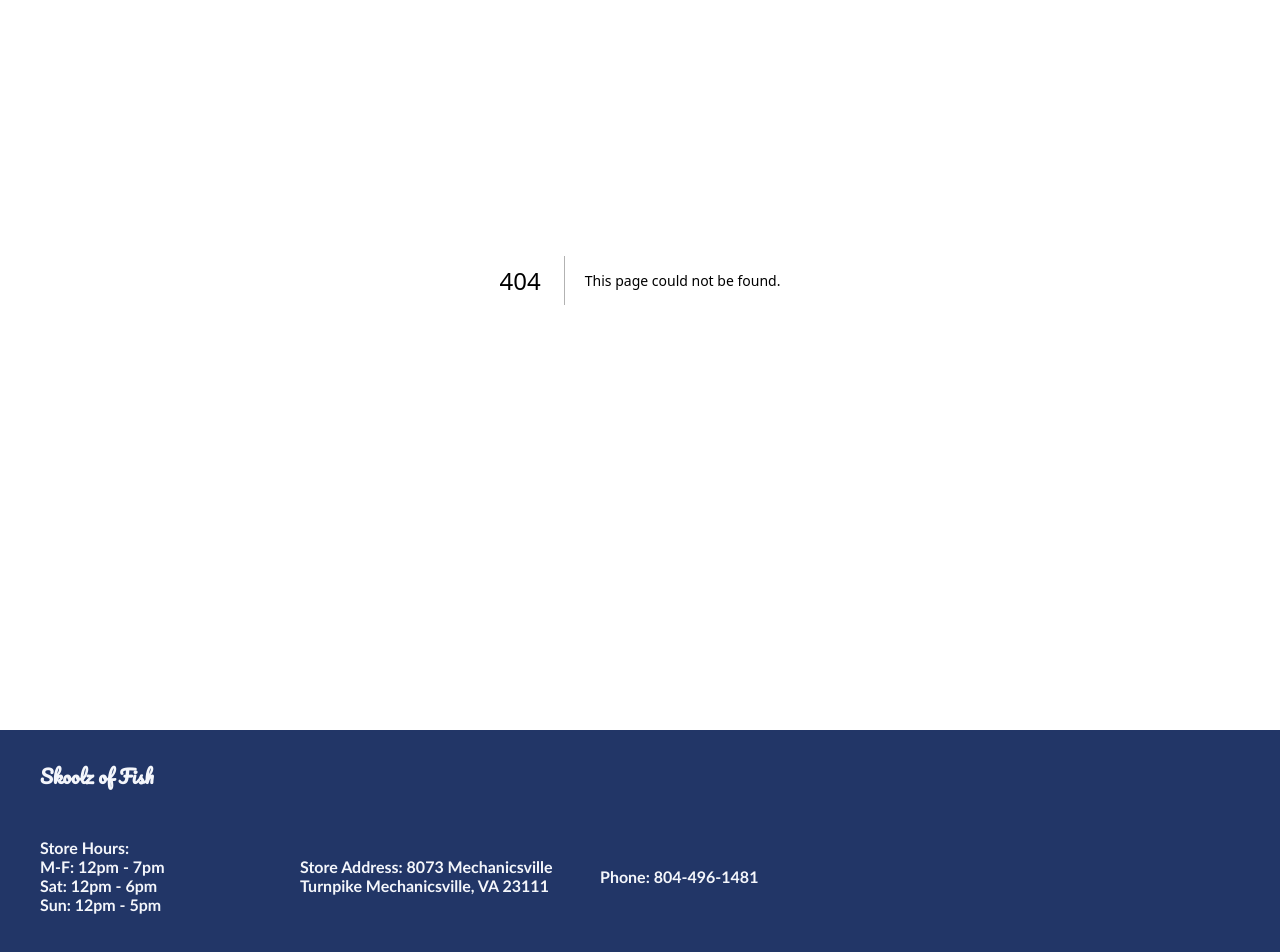
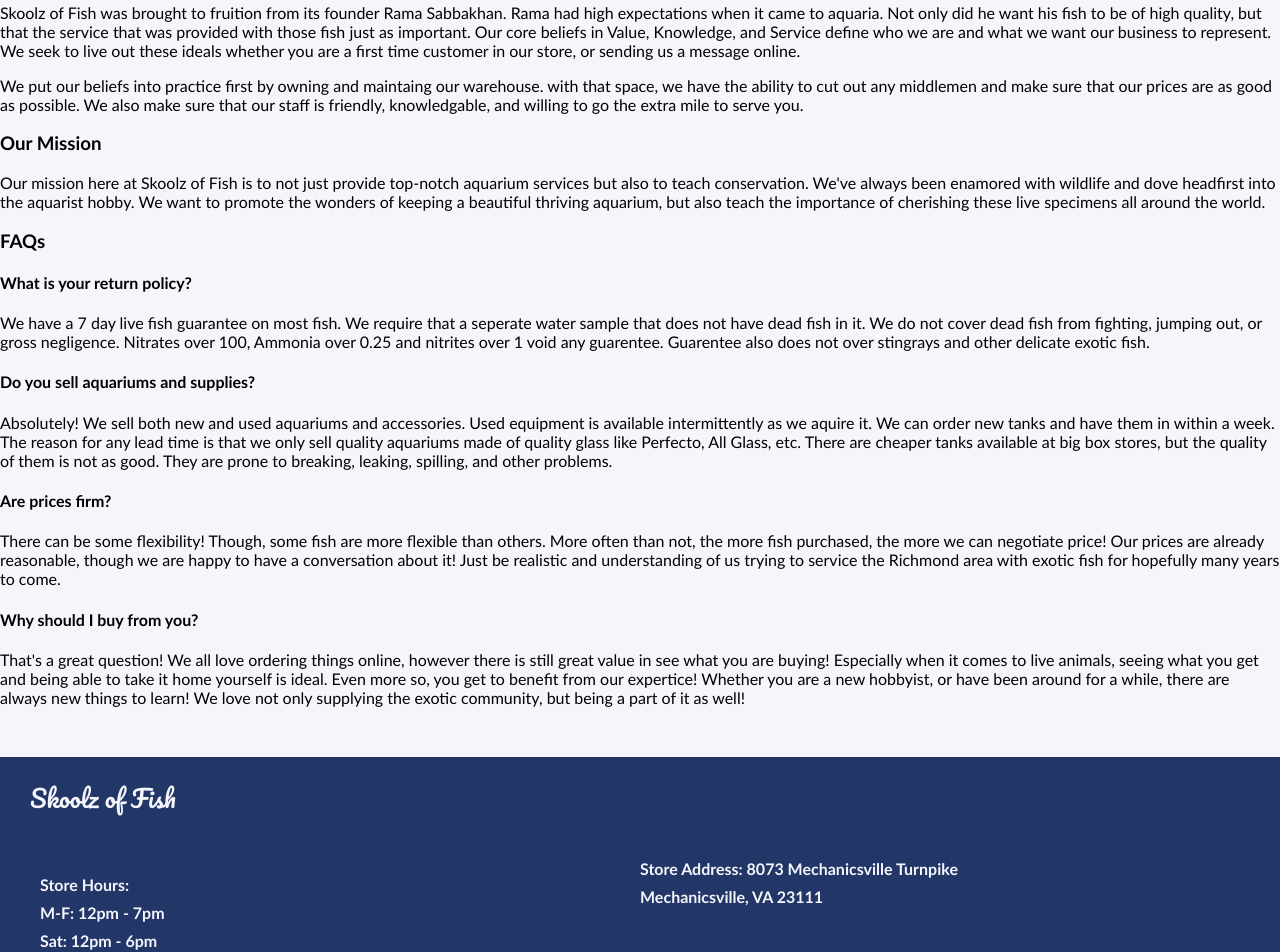
Before and after one commit to meckard/Skoolz-of-Fish, a Next.js app: page /about in a window 1280 px wide. Before the commit this address had no page. Shown: the part 240-1192 px from the top of the page. Built offline with nearby package versions, Linux system fonts and the light colour scheme.

Commit message:
scaffolded about page and redid fonts

```diff
--- a/app/Components/about/about.js
+++ /dev/null
@@ -1,5 +0,0 @@
-    <p>
-            Our mission here at Skoolz of Fish is to not just provide top-notch aquarium services but also to teach conservation.
-            We've always been enamored with wildlife and dove headfirst into the aquarist hobby.
-            We want to promote the wonders of keeping a beautiful thriving aquarium, but also teach the importance of cherishing these live specimens all around the world.
-        </p>
--- a/app/Components/aboutblurb.js
+++ b/app/Components/aboutblurb.js
@@ -1,9 +1,10 @@
 import styles from '../page.module.css'
+import { pacifico } from '../layout'
 
 export default function AboutBlurb () {
     return (
     <div className={styles.frontPageAbout}>
-    <h3>Who we are</h3>
+    <h3 className={pacifico.className}>Who we are</h3>
     <section className={styles.AboutBlurb}>
         <p>We are people who have a passion for fish and conservation
             providing expertice and equipment for those who do as well!
--- a/app/Components/footer.js
+++ b/app/Components/footer.js
@@ -1,17 +1,18 @@
 import styles from '../page.module.css'
+import { pacifico } from '../layout'
 
 export default function Footer () {
     return (
         <footer className={styles.footer}>
-            <h3>Skoolz of Fish</h3>
+            <h3 className={pacifico.className}>Skoolz of Fish</h3>
             <div className={styles.footerInfo}>
-                <ul>
+                <ul className={styles.hours}>
                     Store Hours:
                     <li>M-F: 12pm - 7pm</li>
                     <li>Sat: 12pm - 6pm</li>
                     <li>Sun: 12pm - 5pm</li>
                 </ul>
-                <p>Store Address: 8073 Mechanicsville Turnpike Mechanicsville, VA 23111</p>
+                <p>Store Address: 8073 Mechanicsville Turnpike <br/> Mechanicsville, VA 23111</p>
                 <p>Phone: 804-496-1481</p>
             </div>
             <p className={styles.designer}>Designed by Micah Eckard</p>
--- a/app/Components/gallery.js
+++ b/app/Components/gallery.js
@@ -1,11 +1,12 @@
 import { fishArray } from "../Resources/FishPictureArray"
 import Image from "next/image"
 import styles from '../page.module.css'
+import { pacifico } from "../layout"
 
 export default function FPgallery () {
     return (
         <div>
-        <h3 className={styles.galleryh3}>Some of our Fish</h3>
+        <h3 className={styles.galleryh3 + ' ' + pacifico.className}>Some of our Fish</h3>
         <section className={styles.gallery}>
             {fishArray.map(fish => {
                 return(
--- a/app/Components/nav.js
+++ b/app/Components/nav.js
@@ -1,11 +1,12 @@
 import styles from '../page.module.css'
 import Link from 'next/link'
+import { pacifico } from '../layout'
 
 export default function Navbar () {
     return (
         <nav className={styles.navbar}>
             <div className={styles.navElements}>
-                <p>SoF</p>
+                <p className={pacifico.className}>SoF</p>
                 <ul>
                     <Link href='/'><li>Home</li></Link>
                     <Link href='/about'><li>About Us</li></Link>
--- /dev/null
+++ b/app/about/page.js
@@ -0,0 +1,74 @@
+import styles from '../page.module.css'
+import { pacifico } from '../layout'
+
+export default function About () {
+    return (
+        <div className={styles.about}>
+            <h2 className={pacifico.className}>About Us</h2>
+            <div className={styles.whoWeAre}>
+                <h3>Who we are</h3>
+                <p>
+                Skoolz of Fish was brought to fruition from its founder Rama Sabbakhan.  Rama had high expectations when it came to aquaria.
+                Not only did he want his fish to be of high quality, but that the service that was provided with those fish just as important.
+                Our core beliefs in Value, Knowledge, and Service define who we are and what we want our business to represent.
+                We seek to live out these ideals whether you are a first time customer in our store, or sending us a message online.
+                </p>
+                <p>
+                    We put our beliefs into practice first by owning and maintaing our warehouse.
+                    with that space, we have the ability to cut out any middlemen and make sure that our prices are as good as possible.
+                    We also make sure that our staff is friendly, knowledgable, and willing to go the extra mile to serve you.
+                </p>
+            </div>
+            <div className={styles.mission}>
+                <h3>Our Mission</h3>
+                <p>
+                Our mission here at Skoolz of Fish is to not just provide top-notch aquarium services but also to teach conservation.
+                We've always been enamored with wildlife and dove headfirst into the aquarist hobby.
+                We want to promote the wonders of keeping a beautiful thriving aquarium, but also teach the importance of cherishing these live specimens all around the world.
+                </p>
+            </div>
+            <div className={styles.faqs}>
+                <h3>FAQs</h3>
+                <div className={styles.question}>
+                    <h4>What is your return policy?</h4>
+                    <p>
+                        We have a 7 day live fish guarantee on most fish.
+                        We require that a seperate water sample that does not have dead fish in it.
+                        We do not cover dead fish from fighting, jumping out, or gross negligence.
+                        Nitrates over 100, Ammonia over 0.25 and nitrites over 1 void any guarentee.
+                        Guarentee also does not over stingrays and other delicate exotic fish.
+                    </p>
+                </div>
+                <div className={styles.question}>
+                    <h4>Do you sell aquariums and supplies?</h4>
+                    <p>
+                    Absolutely!
+                    We sell both new and used aquariums and accessories.
+                    Used equipment is available intermittently as we aquire it.
+                    We can order new tanks and have them in within a week.
+                    The reason for any lead time is that we only sell quality aquariums made of quality glass like Perfecto, All Glass, etc.
+                    There are cheaper tanks available at big box stores, but the quality of them is not as good. They are prone to breaking, leaking, spilling, and other problems.
+                    </p>
+                </div>
+                <div className={styles.question}>
+                    <h4>Are prices firm?</h4>
+                    <p>
+                        There can be some flexibility! Though, some fish are more flexible than others.
+                        More often than not, the more fish purchased, the more we can negotiate price!
+                        Our prices are already reasonable, though we are happy to have a conversation about it!
+                        Just be realistic and understanding of us trying to service the Richmond area with exotic fish for hopefully many years to come.
+                    </p>
+                </div>
+                <div className={styles.question}>
+                    <h4>Why should I buy from you?</h4>
+                    <p>
+                        That's a great question! We all love ordering things online, however there is still great value in see what you are buying!
+                        Especially when it comes to live animals, seeing what you get and being able to take it home yourself is ideal.
+                        Even more so, you get to benefit from our expertice! Whether you are a new hobbyist, or have been around for a while, there are always new things to learn!
+                        We love not only supplying the exotic community, but being a part of it as well!
+                    </p>
+                </div>
+            </div>
+        </div>
+    )
+}
--- a/app/globals.css
+++ b/app/globals.css
@@ -8,4 +8,5 @@
 body {
   margin: 0;
   background-color: var(--light-text);
+  font-family: 'Gill Sans', 'Gill Sans MT', Calibri, 'Trebuchet MS', sans-serif;
 }
--- a/app/layout.js
+++ b/app/layout.js
@@ -4,7 +4,7 @@
 import AboutBlurb from './Components/aboutblurb'
 import Footer from './Components/footer'
 
-const pacifico = Pacifico({
+export const pacifico = Pacifico({
   subsets: ['latin'],
   weight: '400' })
 
@@ -15,7 +15,7 @@
 
 export default function RootLayout({ children }) {
   return (
-    <html lang="en" className={pacifico.className}>
+    <html lang="en" >
       <body>
         <Navbar/>
         {children}
--- a/app/page.js
+++ b/app/page.js
@@ -3,6 +3,7 @@
 import tetrapainting from './Resources/Images/Tetra-Oil-Painting.png'
 import AboutBlurb from './Components/aboutblurb'
 import FPgallery from './Components/gallery'
+import { pacifico } from './layout'
 
 export default function Home() {
   return (
@@ -13,7 +14,7 @@
         height={500}
         className={styles.tetra}
         alt='an oil painting of a neon tetra'/>
-        <h1>Skoolz of Fish</h1>
+        <h1 className={pacifico.className}>Skoolz of Fish</h1>
         <h2>Discount Freshwater Fish and Accesories</h2>
       </div>
       <AboutBlurb/>
--- a/app/page.module.css
+++ b/app/page.module.css
@@ -33,7 +33,6 @@
 .navbar li {
   background-color: var(--button-blue);
   border-radius: 5px;
-  font-family: 'Gill Sans', 'Gill Sans MT', Calibri, 'Trebuchet MS', sans-serif;
   text-decoration: none;
   color: var(--light-text)
 }
@@ -90,7 +89,6 @@
 .title h2 {
   z-index: 5;
   position: relative;
-  font-family: 'Gill Sans', 'Gill Sans MT', Calibri, 'Trebuchet MS', sans-serif;
   font-size: 1.5rem;
 }
 
@@ -126,7 +124,6 @@
 
 .AboutBlurb p {
   font-size: 1.5rem;
-  font-family: 'Gill Sans', 'Gill Sans MT', Calibri, 'Trebuchet MS', sans-serif;
 }
 
 .gallery {
@@ -150,7 +147,6 @@
   text-align: center;
   color: var(--light-text);
   font-size: 2rem;
-  font-family: 'Gill Sans', 'Gill Sans MT', Calibri, 'Trebuchet MS', sans-serif;
 }
 
 .galleryh3 {
@@ -171,17 +167,23 @@
 }
 
 .footer h3 {
-  padding: 30px;
+  padding: 20px;
   margin: 0;
   margin-left: 10px;
+  font-size: 1.5rem;
 }
 
 .footerInfo {
   display: grid;
-  grid-template-columns: 300px 300px 300px;
+  grid-template-columns: 1fr 1fr;
+  grid-template-rows: 1fr 1fr;
   justify-items: left;
   align-items: center;
-  font-family: 'Gill Sans', 'Gill Sans MT', Calibri, 'Trebuchet MS', sans-serif;
+  line-height: 1.75rem;
+}
+
+.hours {
+  grid-row: 1 / span 2;
 }
 
 .footerInfo ul {
@@ -191,5 +193,5 @@
 .designer {
   margin: 0;
   margin-left: 10px;
-  padding: 30px;
+  padding: 20px;
 }
--- a/package.json
+++ b/package.json
@@ -16,6 +16,7 @@
   },
   "devDependencies": {
     "eslint": "^8",
-    "eslint-config-next": "14.0.1"
+    "eslint-config-next": "14.0.1",
+    "eslint-plugin-jsx-a11y": "^6.8.0"
   }
 }
```
Also changed, not shown: .eslintrc.json, 1 other file (tests, documents, lock files or other folders).
